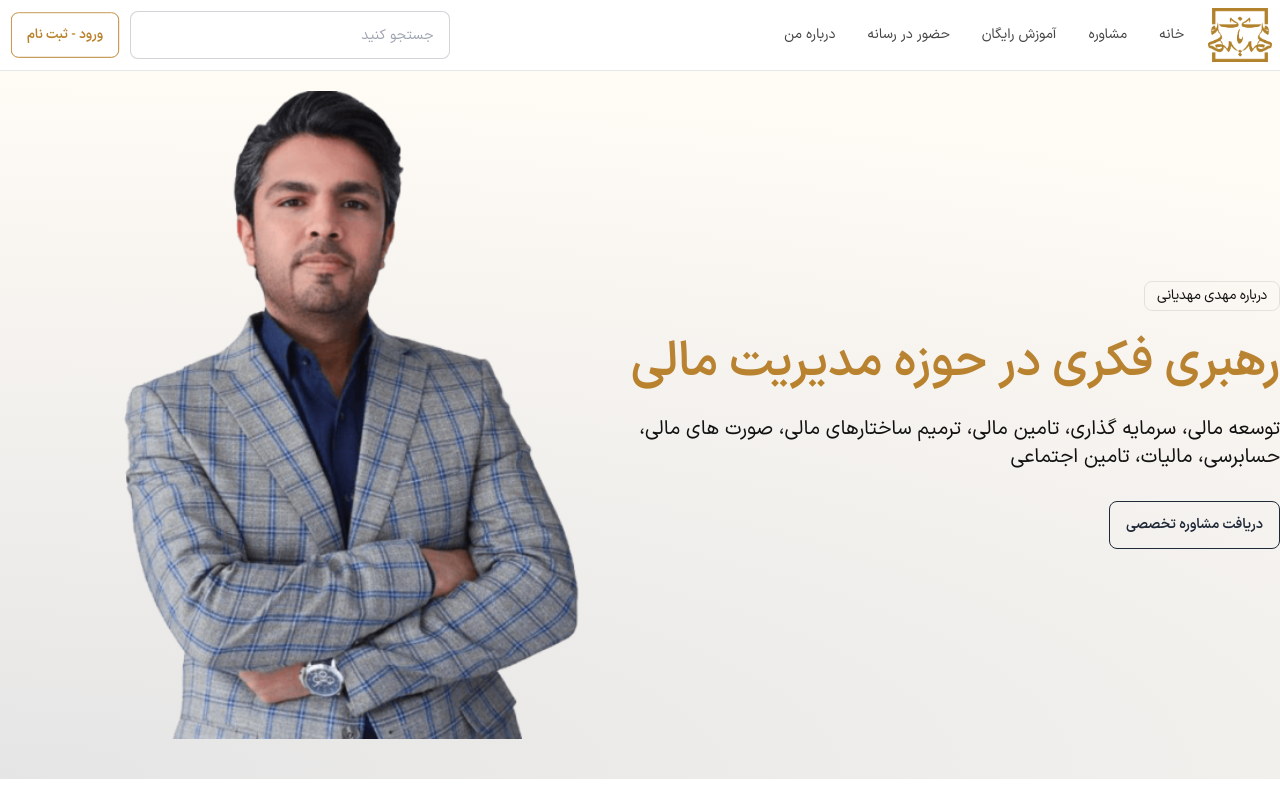
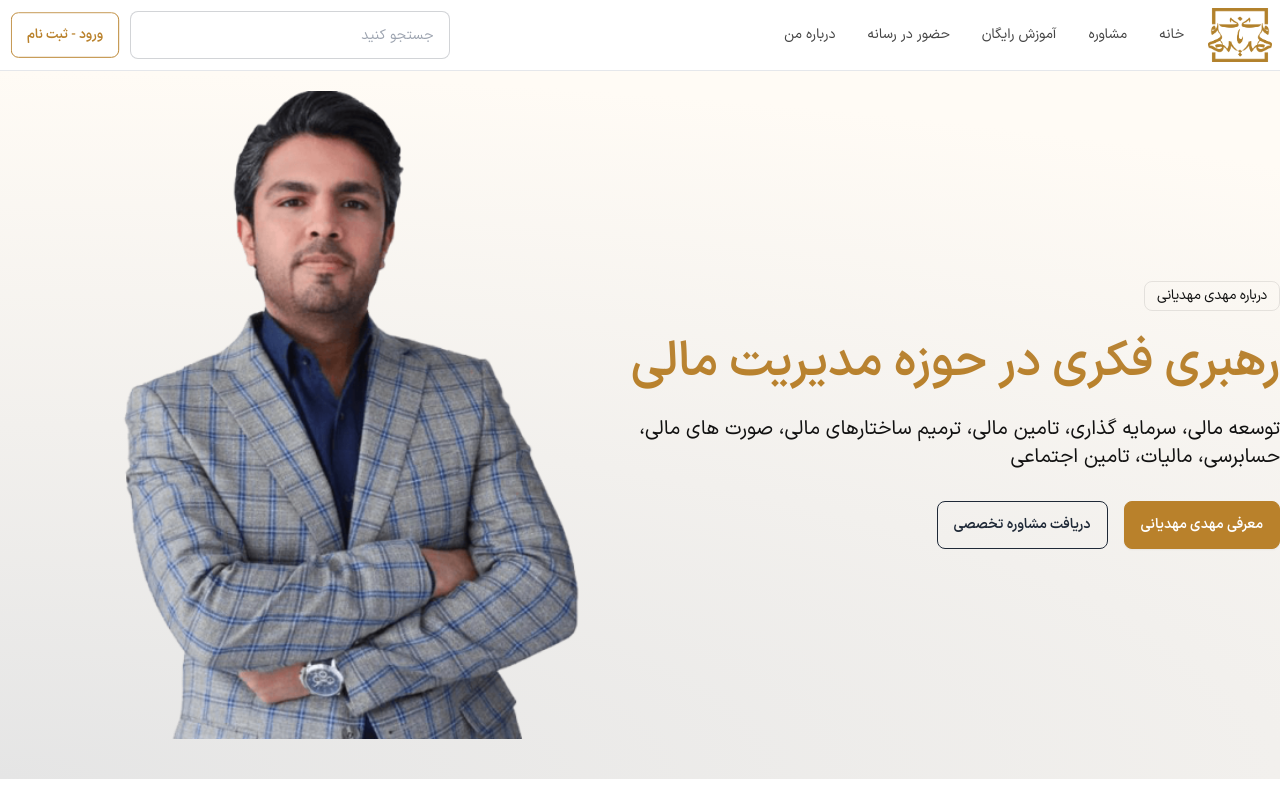
Before and after one commit to mahdi7596/mahdimahdiyani-webapp-v1, a React (Vite) app in the folder client/: page / in a window 1280 px wide. Shown: the top 800 px of the page. Built offline with nearby package versions, Linux system fonts and the light colour scheme; no server answers.

Commit message:
added button

```diff
--- a/client/src/components/landing/Hero.tsx
+++ b/client/src/components/landing/Hero.tsx
@@ -29,6 +29,11 @@ const Hero = () => {
               های مالی، حسابرسی، مالیات، تامین اجتماعی
             </p>
             <div className="flex gap-4 items-center  mt-[30px]">
+              <Button
+                link="/about-me"
+                text="معرفی مهدی مهدیانی"
+                className="btn btn-primary"
+              />
               <Button
                 link="/reservations"
                 text="دریافت مشاوره تخصصی"
```
